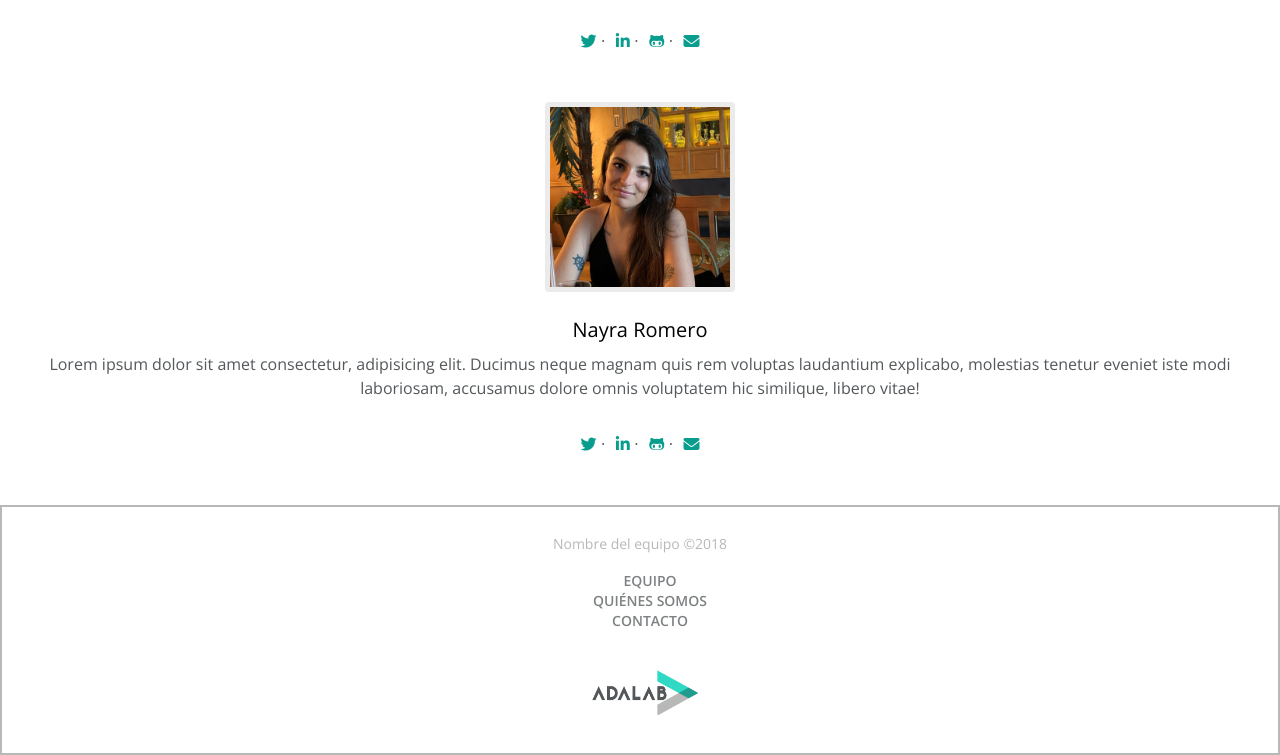
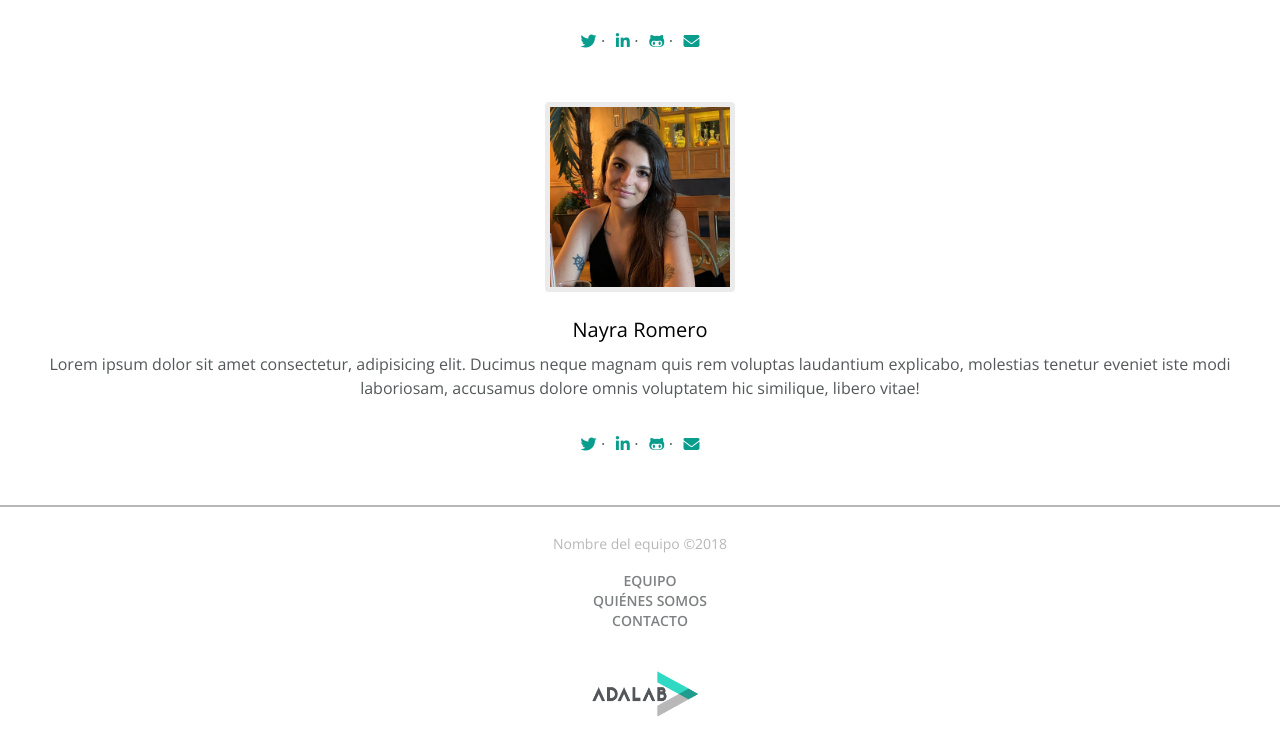
Before and after one commit to Adalab/project-promo-r-module-1-team-1, a plain HTML site: page index.html in a window 1280 px wide. Shown: the part 2650-3405 px from the top of the page. Drawn offline with nearby package versions, Linux system fonts and the light colour scheme.

Commit message:
borde footer

```diff
--- a/index.html
+++ b/index.html
@@ -214,19 +214,13 @@
     <p class="footer-nombre">
         Nombre del equipo &copy;2018
     </p>
-
-   <div class="footer-equipo">
-      <p>
-          EQUIPO
-      </p>
-      <p>
-          QUIÉNES SOMOS
-      </p>
-      <p>
-          CONTACTO
-      </p>
-   </div>
-
+    <nav>
+        <ul class="footer-equipo">
+            <li> <a Class="li-footer" href="#">Equipo</a> </li>
+            <li> <a Class="li-footer" href="#">Quiénes somos</a> </li>
+            <li> <a Class="li-footer" href="#">Contacto</a> </li>
+        </ul>
+    </nav>
   <img class="footer-logo" src="./imagenes/logo-adalab.png" alt="Logo de Adalab">
   </footer>
   </html>
--- a/styles/main.css
+++ b/styles/main.css
@@ -224,7 +224,7 @@ h1 {
   box-sizing: border-box;
   width: 100%;
   height: 250px;
-  border: solid 2px #b8b8b9;
+  border-top: solid 2px #b8b8b9;
 }
 
 .footer-nombre {
@@ -241,10 +241,15 @@ h1 {
   font-size: 14px;
   color: var(--gunmetal);
   opacity: 0.75;
+  text-transform: uppercase;
   text-align: center;
   line-height: 20px;
   margin-left: 20px;
-  padding: 20px 29px 29px;
+  padding: 20px 29px 30px 29px;
+}
+.li-footer {
+  text-decoration: none;
+  color: var(--gunmetal);
 }
 
 .footer-logo {
```
